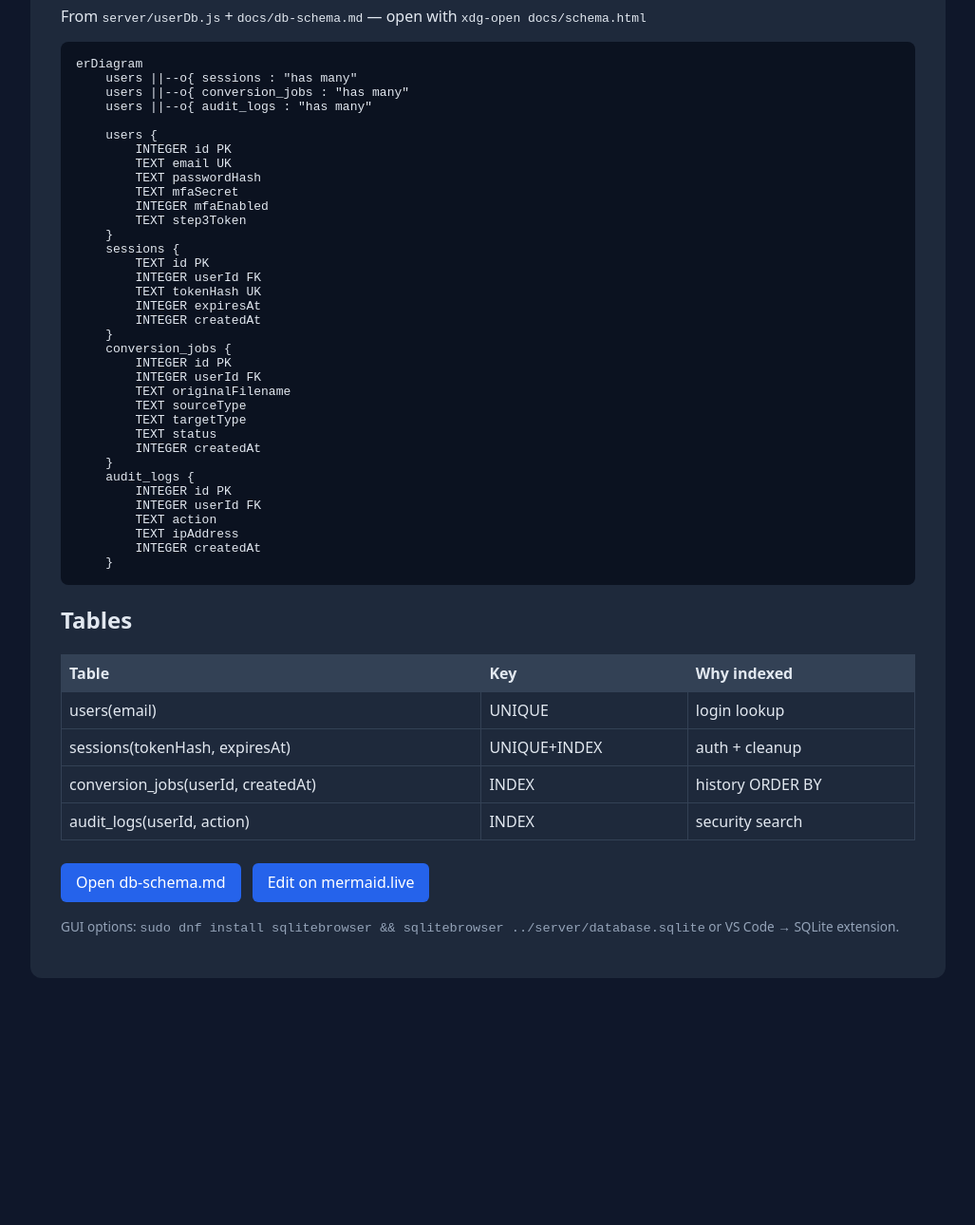
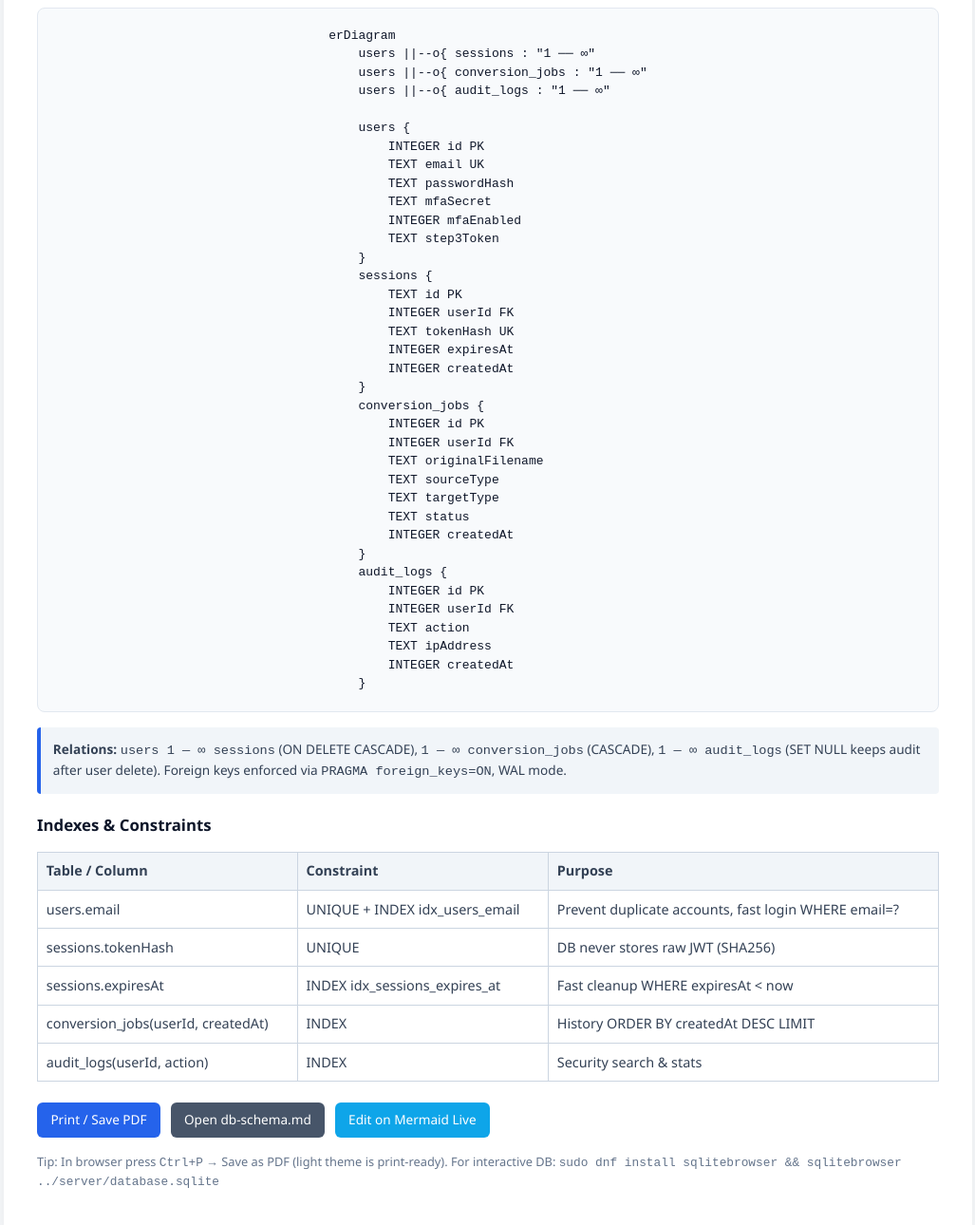
Before and after one commit to kheizaran-nazari-khakeshoori/zero-trust-ephemeral-converter, a plain HTML site: page docs/schema.html in a window 1280 px wide. Shown: the part 152-1442 px from the top of the page at 95% size, without its empty margins (126-1153 px from the left). Before the commit the page ends 1222 px from the top, so only its background shows below. Drawn offline with Linux system fonts and the light colour scheme; a script that the page names is missing.

Commit message:
docs(db): make schema.html printable light theme for professor
- Switch mermaid to base theme, white background, clean FK labels
- Add print button and note, fit A4 PDF

```diff
--- a/docs/schema.html
+++ b/docs/schema.html
@@ -3,28 +3,33 @@
 <head>
 <meta charset="UTF-8">
 <meta name="viewport" content="width=device-width, initial-scale=1.0">
-<title>SecureConvert — DB Schema GUI</title>
+<title>SecureConvert — DB Schema (Printable)</title>
 <script src="https://cdn.jsdelivr.net/npm/mermaid@10/dist/mermaid.min.js"></script>
 <style>
- body{font-family:system-ui,sans-serif;background:#0f172a;color:#e2e8f0;padding:2rem}
- .card{background:#1e293b;padding:2rem;border-radius:12px;max-width:900px;margin:auto}
- pre.mermaid{background:#0b1220;padding:1rem;border-radius:8px}
- table{border-collapse:collapse;width:100%;margin:1rem 0}
- th,td{border:1px solid #334155;padding:.5rem;text-align:left}
- th{background:#334155}
- .btn{display:inline-block;background:#2563eb;color:white;padding:.6rem 1rem;border-radius:6px;text-decoration:none;margin:.5rem .5rem 0 0}
+ @media print { .no-print{display:none} body{padding:0} }
+ body{font-family:'Segoe UI',system-ui,sans-serif;background:#f8fafc;color:#0f172a;padding:2rem;line-height:1.5}
+ .page{max-width:950px;margin:auto;background:white;padding:2.2rem;border-radius:10px;box-shadow:0 6px 24px rgba(0,0,0,.08)}
+ h1{margin:0 0 .2rem;font-size:1.6rem;color:#0f172a}
+ .sub{color:#475569;font-size:.9rem;margin-bottom:1.2rem}
+ pre.mermaid{background:#f8fafc;border:1px solid #e2e8f0;padding:1.2rem;border-radius:8px;display:flex;justify-content:center}
+ table{border-collapse:collapse;width:100%;margin:1rem 0;font-size:.9rem}
+ th,td{border:1px solid #cbd5e1;padding:.55rem;text-align:left}
+ th{background:#f1f5f9;color:#334155}
+ td{color:#334155}
+ .btn{display:inline-block;background:#2563eb;color:white;padding:.5rem .9rem;border-radius:6px;text-decoration:none;margin:.4rem .4rem 0 0;font-size:.85rem}
+ .note{background:#f1f5f9;border-left:4px solid #2563eb;padding:.8rem;border-radius:4px;margin:1rem 0;font-size:.85rem;color:#334155}
 </style>
 </head>
 <body>
-<div class="card">
-<h1>SecureConvert — Database Schema (GUI)</h1>
-<p>From <code>server/userDb.js</code> + <code>docs/db-schema.md</code> — open with <code>xdg-open docs/schema.html</code></p>
+<div class="page">
+<h1>SecureConvert — Database Schema</h1>
+<div class="sub">Zero-Trust Ephemeral Converter &bull; SQLite &bull; <code>server/userDb.js</code> &bull; FK + WAL + Migrations</div>
 
 <pre class="mermaid">
 erDiagram
-    users ||--o{ sessions : "has many"
-    users ||--o{ conversion_jobs : "has many"
-    users ||--o{ audit_logs : "has many"
+    users ||--o{ sessions : "1 ── ∞"
+    users ||--o{ conversion_jobs : "1 ── ∞"
+    users ||--o{ audit_logs : "1 ── ∞"
 
     users {
         INTEGER id PK
@@ -59,19 +64,28 @@ erDiagram
     }
 </pre>
 
-<h2>Tables</h2>
+<div class="note">
+<strong>Relations:</strong> <code>users 1 — ∞ sessions</code> (ON DELETE CASCADE), <code>1 — ∞ conversion_jobs</code> (CASCADE), <code>1 — ∞ audit_logs</code> (SET NULL keeps audit after user delete). Foreign keys enforced via <code>PRAGMA foreign_keys=ON</code>, WAL mode.
+</div>
+
+<h2 style="font-size:1.05rem;margin:1.2rem 0 .4rem">Indexes & Constraints</h2>
 <table>
-<tr><th>Table</th><th>Key</th><th>Why indexed</th></tr>
-<tr><td>users(email)</td><td>UNIQUE</td><td>login lookup</td></tr>
-<tr><td>sessions(tokenHash, expiresAt)</td><td>UNIQUE+INDEX</td><td>auth + cleanup</td></tr>
-<tr><td>conversion_jobs(userId, createdAt)</td><td>INDEX</td><td>history ORDER BY</td></tr>
-<tr><td>audit_logs(userId, action)</td><td>INDEX</td><td>security search</td></tr>
+<tr><th>Table / Column</th><th>Constraint</th><th>Purpose</th></tr>
+<tr><td>users.email</td><td>UNIQUE + INDEX idx_users_email</td><td>Prevent duplicate accounts, fast login WHERE email=?</td></tr>
+<tr><td>sessions.tokenHash</td><td>UNIQUE</td><td>DB never stores raw JWT (SHA256)</td></tr>
+<tr><td>sessions.expiresAt</td><td>INDEX idx_sessions_expires_at</td><td>Fast cleanup WHERE expiresAt &lt; now</td></tr>
+<tr><td>conversion_jobs(userId, createdAt)</td><td>INDEX</td><td>History ORDER BY createdAt DESC LIMIT</td></tr>
+<tr><td>audit_logs(userId, action)</td><td>INDEX</td><td>Security search & stats</td></tr>
 </table>
 
-<a class="btn" href="db-schema.md">Open db-schema.md</a>
-<a class="btn" href="https://mermaid.live/edit" target="_blank">Edit on mermaid.live</a>
-<p style="color:#94a3b8;font-size:.85rem;margin-top:1rem">GUI options: <code>sudo dnf install sqlitebrowser && sqlitebrowser ../server/database.sqlite</code> or VS Code → SQLite extension.</p>
+<div class="no-print" style="margin-top:1rem">
+<a class="btn" href="#" onclick="window.print();return false">Print / Save PDF</a>
+<a class="btn" href="db-schema.md" style="background:#475569">Open db-schema.md</a>
+<a class="btn" href="https://mermaid.live/edit" target="_blank" style="background:#0ea5e9">Edit on Mermaid Live</a>
 </div>
-<script>mermaid.initialize({startOnLoad:true, theme:'dark'})</script>
+
+<p style="color:#64748b;font-size:.8rem;margin-top:1rem">Tip: In browser press <code>Ctrl+P</code> → Save as PDF (light theme is print-ready). For interactive DB: <code>sudo dnf install sqlitebrowser && sqlitebrowser ../server/database.sqlite</code></p>
+</div>
+<script>mermaid.initialize({startOnLoad:true, theme:'base', themeVariables:{primaryColor:'#ffffff',primaryBorderColor:'#2563eb',lineColor:'#475569',tertiaryColor:'#f1f5f9'}})</script>
 </body>
 </html>
```
